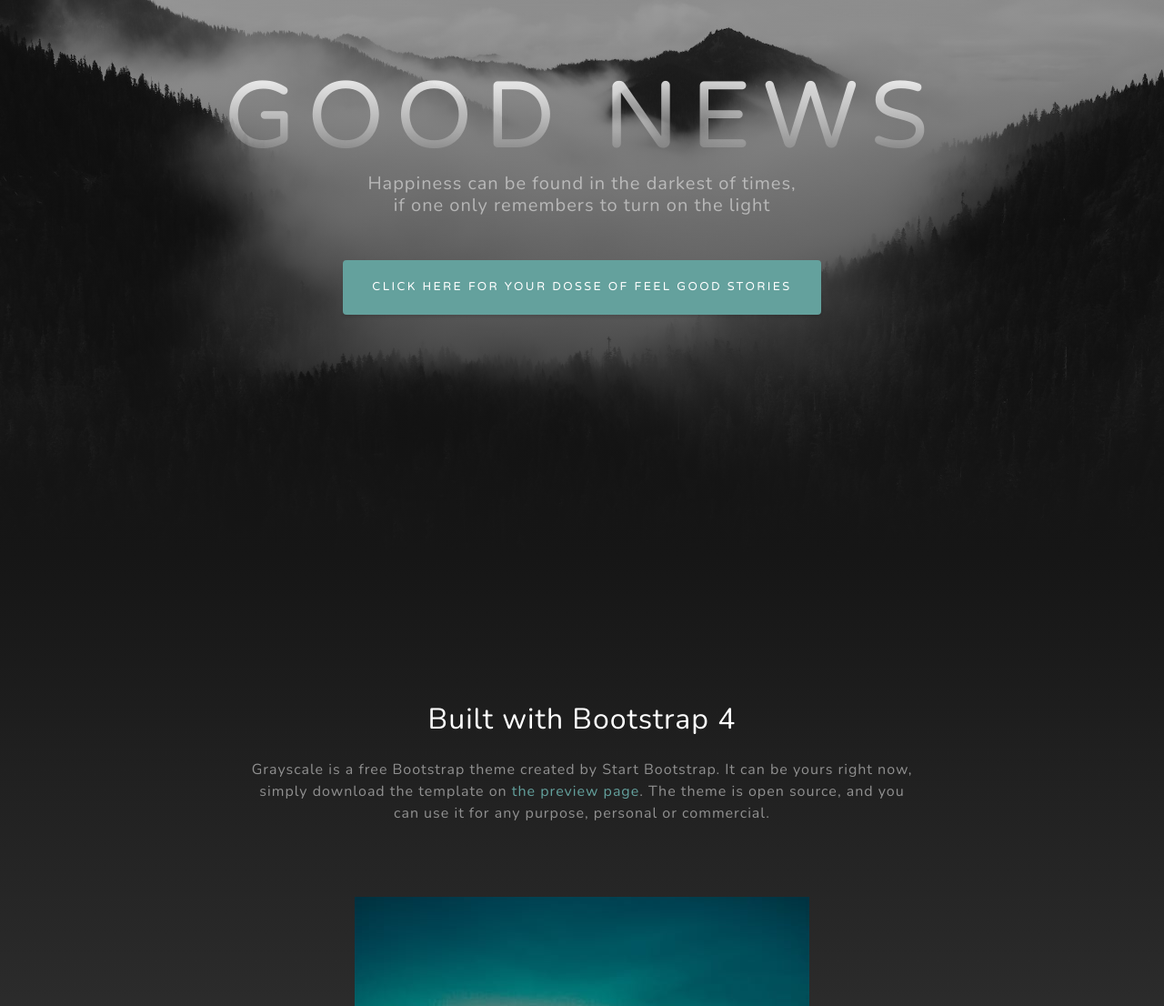
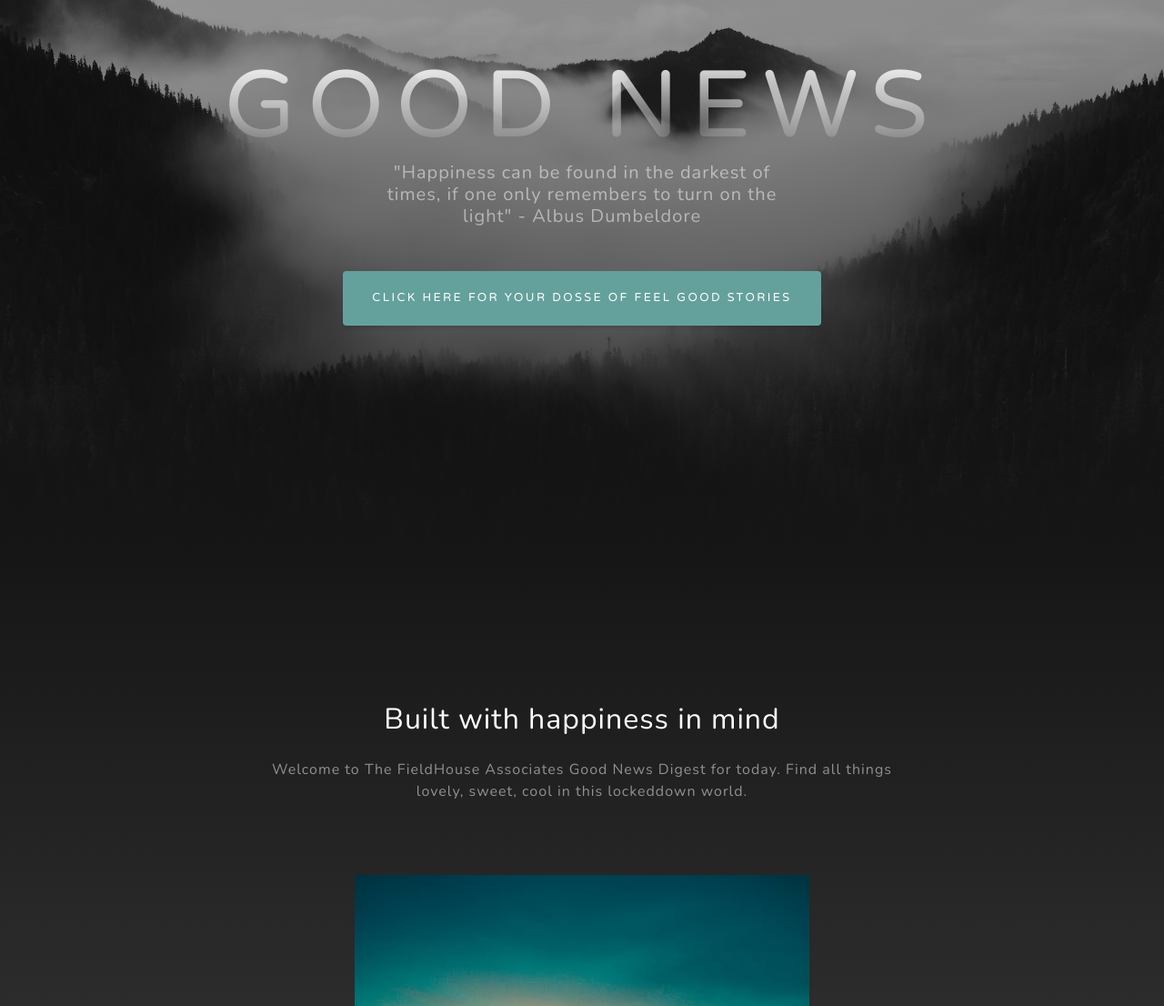
Before and after one commit to AshMeg/Good-news-digest, a website: page index.html in a window 1280 px wide. Shown: the part 188-1294 px from the top of the page at 91% size. Drawn offline with nearby package versions, Linux system fonts and the light colour scheme.

Commit message:
Update index.html

```diff
--- a/index.html
+++ b/index.html
@@ -31,7 +31,7 @@
     <div class="container d-flex h-100 align-items-center">
       <div class="mx-auto text-center">
         <h1 class="mx-auto my-0 text-uppercase">Good News</h1>
-        <h2 class="text-white-50 mx-auto mt-2 mb-5">Happiness can be found in the darkest of times, if one only remembers to turn on the light</h2>
+        <h2 class="text-white-50 mx-auto mt-2 mb-5">"Happiness can be found in the darkest of times, if one only remembers to turn on the light" - Albus Dumbeldore</h2>
         <a href="#about" class="btn btn-primary js-scroll-trigger">Click here for your dosse of feel good stories</a>
       </div>
     </div>
@@ -42,9 +42,9 @@
     <div class="container">
       <div class="row">
         <div class="col-lg-8 mx-auto">
-          <h2 class="text-white mb-4">Built with Bootstrap 4</h2>
-          <p class="text-white-50">Grayscale is a free Bootstrap theme created by Start Bootstrap. It can be yours right now, simply download the template on
-            <a href="http://startbootstrap.com/template-overviews/grayscale/">the preview page</a>. The theme is open source, and you can use it for any purpose, personal or commercial.</p>
+          <h2 class="text-white mb-4">Built with happiness in mind</h2>
+          <p class="text-white-50">Welcome to The FieldHouse Associates Good News Digest for today. Find all things lovely, sweet, cool in this lockeddown world.
+            </p>
         </div>
       </div>
       <img src="img/sunset.jpeg" class="img-fluid" alt="">
```
